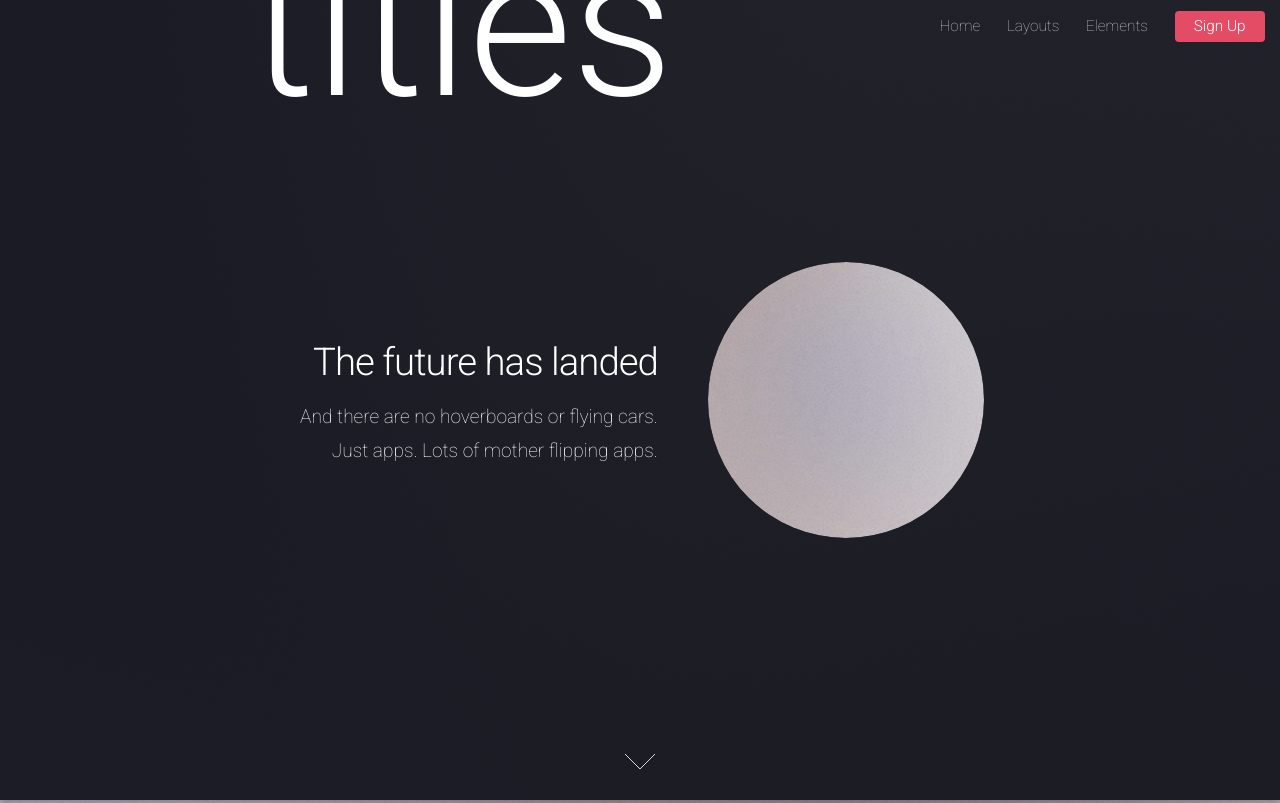
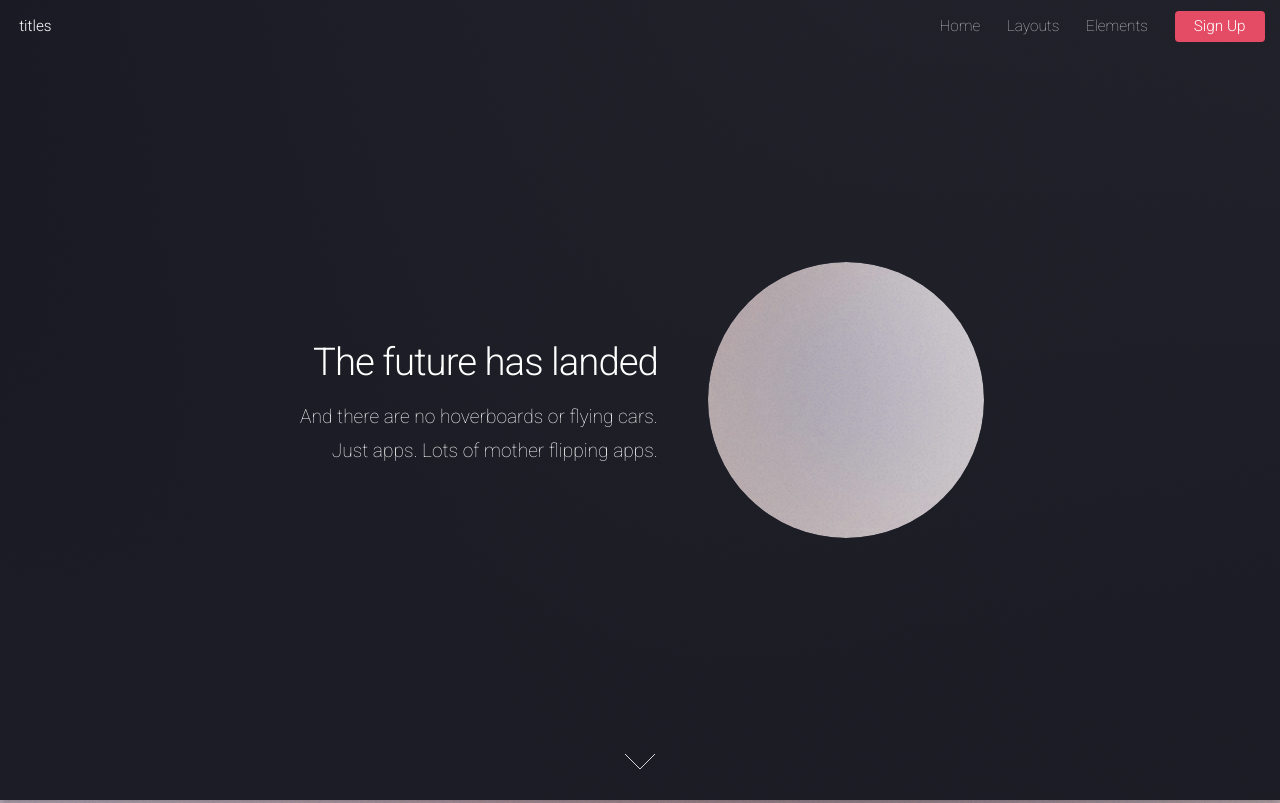
Before and after one commit to farvahar/farvahar.github.io, a plain HTML site: page index.html in a window 1280 px wide. Shown: the top 803 px of the page. Drawn offline with Linux system fonts and the light colour scheme.

Commit message:
delet logo

```diff
--- a/assets/css/main.css
+++ b/assets/css/main.css
@@ -9,9 +9,7 @@
 
 /* Reset */
 
-	#logo {
-		 font-size: 200px;
-	}
+
 
 	html, body, div, span, applet, object, iframe, h1, h2, h3, h4, h5, h6, p, blockquote, pre, a, abbr, acronym, address, big, cite, code, del, dfn, em, img, ins, kbd, q, s, samp, small, strike, strong, sub, sup, tt, var, b, u, i, center, dl, dt, dd, ol, ul, li, fieldset, form, label, legend, table, caption, tbody, tfoot, thead, tr, th, td, article, aside, canvas, details, embed, figure, figcaption, footer, header, hgroup, menu, nav, output, ruby, section, summary, time, mark, audio, video {
 		margin: 0;
```
